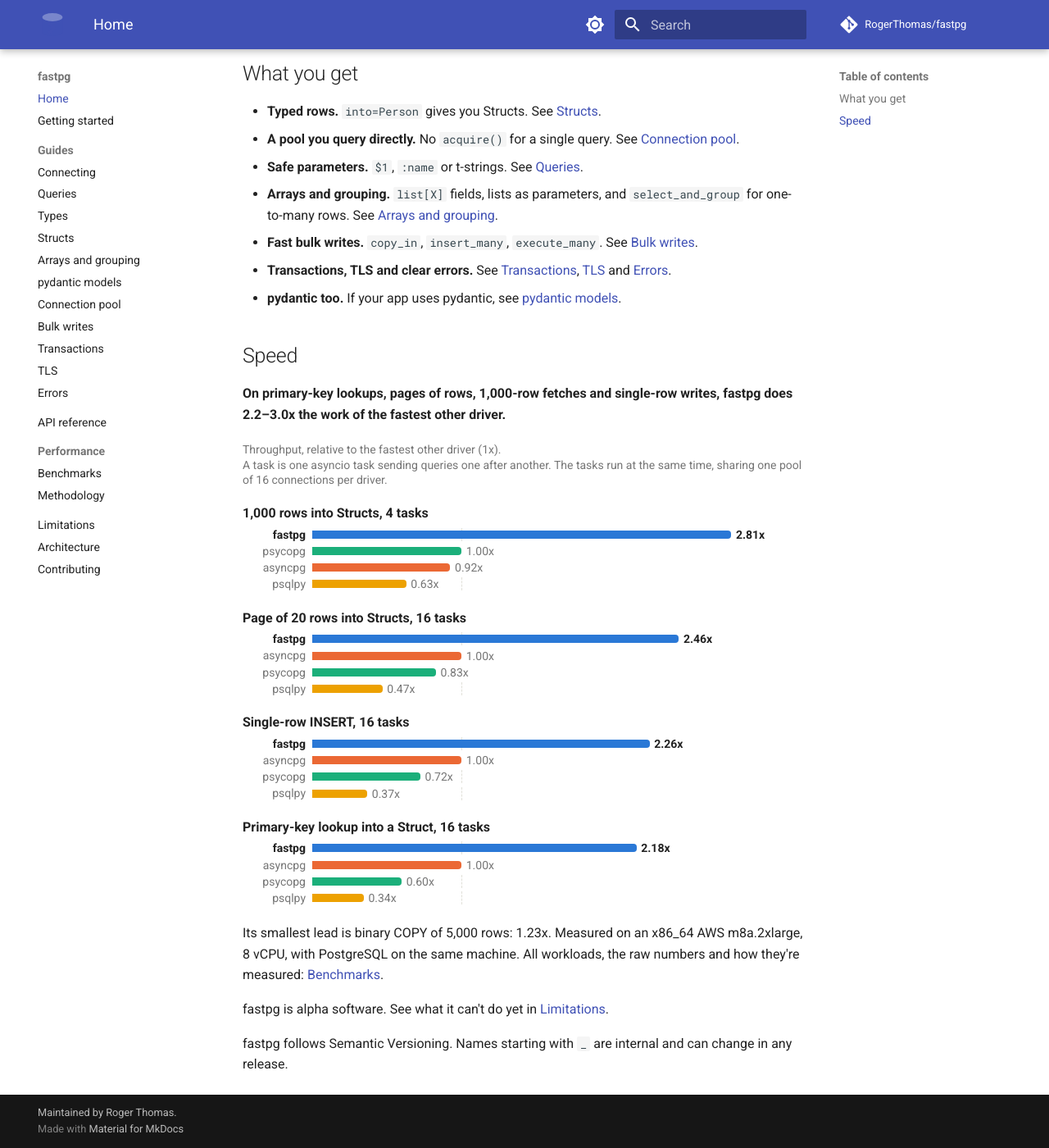
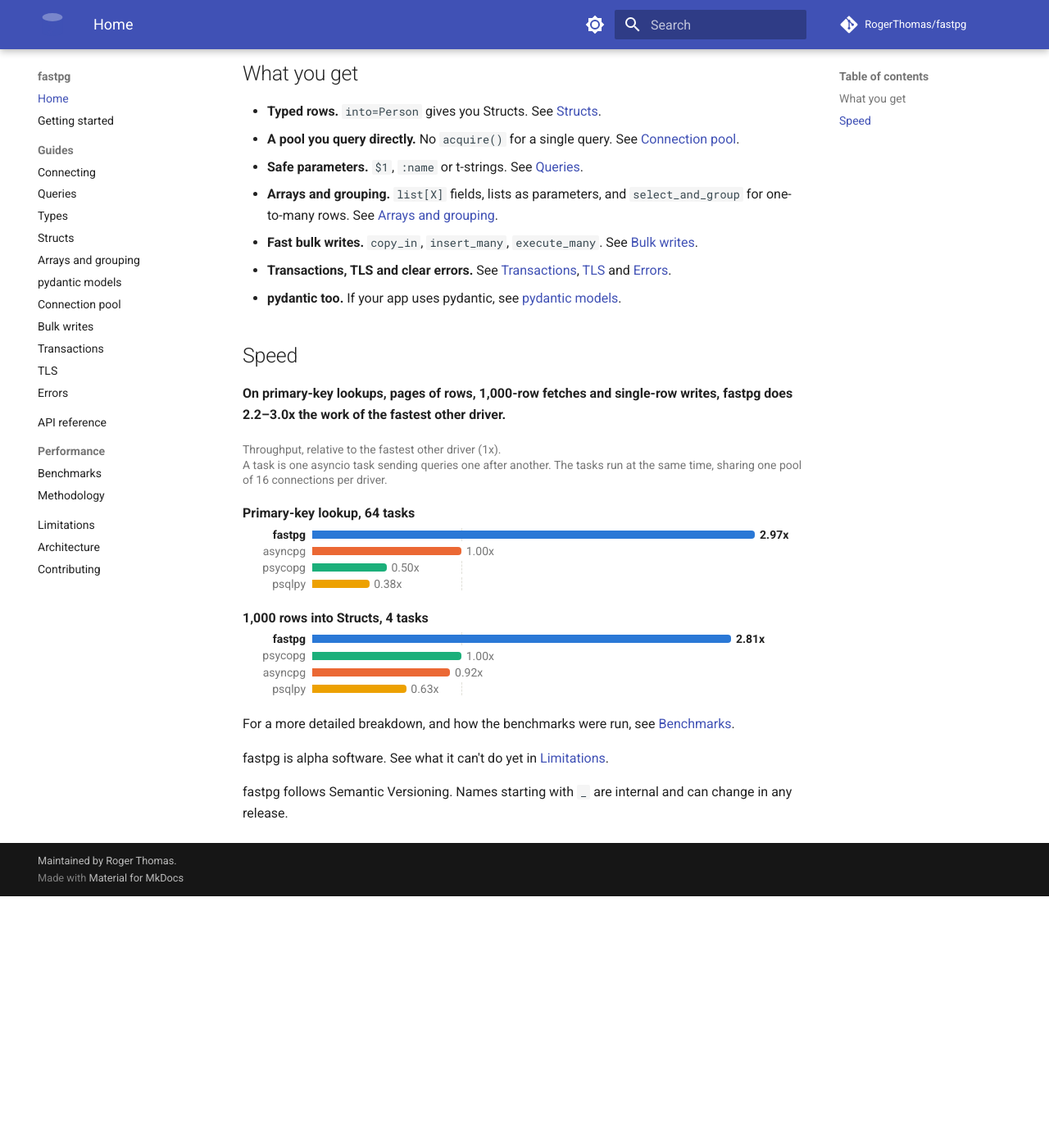
Before and after one commit to RogerThomas/fastpg, an MkDocs documentation site: the page built from docs/index.md, in a window 1280 px wide and 1400 px high, scrolled down 796 px. Shown: the whole window at 82% size. Built offline with MkDocs 1.6.1 and Material for MkDocs 9.7.7, drawn with Linux system fonts in a browser that asks for light colours; comment, search, counter and statistics services are not loaded; after the commit the page ends 1889 px from its top, so only the background shows below that.

Commit message:
docs: show the home page's two biggest leads, and point to Benchmarks for the rest (#96)
The home page's Speed section now shows only the two workloads with the
biggest leads (primary-key lookup with 64 tasks, 2.97x, and 1,000 rows
into Structs, 2.81x) under the same headline. Then one line: "For a more
detailed breakdown, and how the benchmarks were run, see Benchmarks."

The smallest-lead and machine lines move off the home page; the
Benchmarks page still has both. `task bench-page` picks the two biggest
leads from each new run, so the home page follows the numbers.

```diff
--- a/docs/index.md
+++ b/docs/index.md
@@ -57,10 +57,17 @@
 
 **On primary-key lookups, pages of rows, 1,000-row fetches and single-row writes, fastpg does 2.2–3.0x the work of the fastest other driver.**
 
-<div class="bench-chart" role="img" aria-label="Bar chart of throughput relative to the fastest other driver: fastpg does 2.18x to 2.81x on each of the four workloads.">
+<div class="bench-chart" role="img" aria-label="Bar chart of throughput relative to the fastest other driver: fastpg does 2.81x to 2.97x on each of the two workloads.">
   <div class="bench-axis">
     Throughput, relative to the fastest other driver (1x).<br>
     A task is one asyncio task sending queries one after another. The tasks run at the same time, sharing one pool of 16 connections per driver.
+  </div>
+  <div class="bench-group">
+    <div class="bench-caption">Primary-key lookup, 64 tasks</div>
+    <div class="bench-row bench-row--fastpg" title="fastpg: 188,227 queries/s (2.97x of asyncpg)"><span class="bench-name">fastpg</span><span class="bench-track"><span class="bench-bar" style="width: 99.06%"><span class="bench-value">2.97x</span></span></span></div>
+    <div class="bench-row bench-row--asyncpg" title="asyncpg: 63,340 queries/s (0.34x of fastpg)"><span class="bench-name">asyncpg</span><span class="bench-track"><span class="bench-bar" style="width: 33.33%"><span class="bench-value">1.00x</span></span></span></div>
+    <div class="bench-row bench-row--psycopg" title="psycopg: 31,507 queries/s (0.17x of fastpg)"><span class="bench-name">psycopg</span><span class="bench-track"><span class="bench-bar" style="width: 16.58%"><span class="bench-value">0.50x</span></span></span></div>
+    <div class="bench-row bench-row--psqlpy" title="psqlpy: 24,116 queries/s (0.13x of fastpg)"><span class="bench-name">psqlpy</span><span class="bench-track"><span class="bench-bar" style="width: 12.69%"><span class="bench-value">0.38x</span></span></span></div>
   </div>
   <div class="bench-group">
     <div class="bench-caption">1,000 rows into Structs, 4 tasks</div>
@@ -69,32 +76,10 @@
     <div class="bench-row bench-row--asyncpg" title="asyncpg: 761k rows/s (0.33x of fastpg)"><span class="bench-name">asyncpg</span><span class="bench-track"><span class="bench-bar" style="width: 30.82%"><span class="bench-value">0.92x</span></span></span></div>
     <div class="bench-row bench-row--psqlpy" title="psqlpy: 518k rows/s (0.22x of fastpg)"><span class="bench-name">psqlpy</span><span class="bench-track"><span class="bench-bar" style="width: 20.97%"><span class="bench-value">0.63x</span></span></span></div>
   </div>
-  <div class="bench-group">
-    <div class="bench-caption">Page of 20 rows into Structs, 16 tasks</div>
-    <div class="bench-row bench-row--fastpg" title="fastpg: 66,242 queries/s (2.46x of asyncpg)"><span class="bench-name">fastpg</span><span class="bench-track"><span class="bench-bar" style="width: 81.98%"><span class="bench-value">2.46x</span></span></span></div>
-    <div class="bench-row bench-row--asyncpg" title="asyncpg: 26,936 queries/s (0.41x of fastpg)"><span class="bench-name">asyncpg</span><span class="bench-track"><span class="bench-bar" style="width: 33.33%"><span class="bench-value">1.00x</span></span></span></div>
-    <div class="bench-row bench-row--psycopg" title="psycopg: 22,316 queries/s (0.34x of fastpg)"><span class="bench-name">psycopg</span><span class="bench-track"><span class="bench-bar" style="width: 27.62%"><span class="bench-value">0.83x</span></span></span></div>
-    <div class="bench-row bench-row--psqlpy" title="psqlpy: 12,644 queries/s (0.19x of fastpg)"><span class="bench-name">psqlpy</span><span class="bench-track"><span class="bench-bar" style="width: 15.65%"><span class="bench-value">0.47x</span></span></span></div>
-  </div>
-  <div class="bench-group">
-    <div class="bench-caption">Single-row INSERT, 16 tasks</div>
-    <div class="bench-row bench-row--fastpg" title="fastpg: 153,807 queries/s (2.26x of asyncpg)"><span class="bench-name">fastpg</span><span class="bench-track"><span class="bench-bar" style="width: 75.41%"><span class="bench-value">2.26x</span></span></span></div>
-    <div class="bench-row bench-row--asyncpg" title="asyncpg: 67,990 queries/s (0.44x of fastpg)"><span class="bench-name">asyncpg</span><span class="bench-track"><span class="bench-bar" style="width: 33.33%"><span class="bench-value">1.00x</span></span></span></div>
-    <div class="bench-row bench-row--psycopg" title="psycopg: 49,224 queries/s (0.32x of fastpg)"><span class="bench-name">psycopg</span><span class="bench-track"><span class="bench-bar" style="width: 24.13%"><span class="bench-value">0.72x</span></span></span></div>
-    <div class="bench-row bench-row--psqlpy" title="psqlpy: 24,988 queries/s (0.16x of fastpg)"><span class="bench-name">psqlpy</span><span class="bench-track"><span class="bench-bar" style="width: 12.25%"><span class="bench-value">0.37x</span></span></span></div>
-  </div>
-  <div class="bench-group">
-    <div class="bench-caption">Primary-key lookup into a Struct, 16 tasks</div>
-    <div class="bench-row bench-row--fastpg" title="fastpg: 149,250 queries/s (2.18x of asyncpg)"><span class="bench-name">fastpg</span><span class="bench-track"><span class="bench-bar" style="width: 72.50%"><span class="bench-value">2.18x</span></span></span></div>
-    <div class="bench-row bench-row--asyncpg" title="asyncpg: 68,617 queries/s (0.46x of fastpg)"><span class="bench-name">asyncpg</span><span class="bench-track"><span class="bench-bar" style="width: 33.33%"><span class="bench-value">1.00x</span></span></span></div>
-    <div class="bench-row bench-row--psycopg" title="psycopg: 41,043 queries/s (0.27x of fastpg)"><span class="bench-name">psycopg</span><span class="bench-track"><span class="bench-bar" style="width: 19.94%"><span class="bench-value">0.60x</span></span></span></div>
-    <div class="bench-row bench-row--psqlpy" title="psqlpy: 23,568 queries/s (0.16x of fastpg)"><span class="bench-name">psqlpy</span><span class="bench-track"><span class="bench-bar" style="width: 11.45%"><span class="bench-value">0.34x</span></span></span></div>
-  </div>
 </div>
+<!-- home-speed:end -->
 
-Its smallest lead is binary COPY of 5,000 rows: 1.23x.<!-- home-speed:end -->
-Measured on an x86_64 AWS m8a.2xlarge, 8 vCPU, with PostgreSQL on the same machine.
-All workloads, the raw numbers and how they're measured: [Benchmarks](performance.md).
+For a more detailed breakdown, and how the benchmarks were run, see [Benchmarks](performance.md).
 
 fastpg is alpha software. See what it can't do yet in [Limitations](limitations.md).
 
```
Also changed, not shown: 1 other file.
